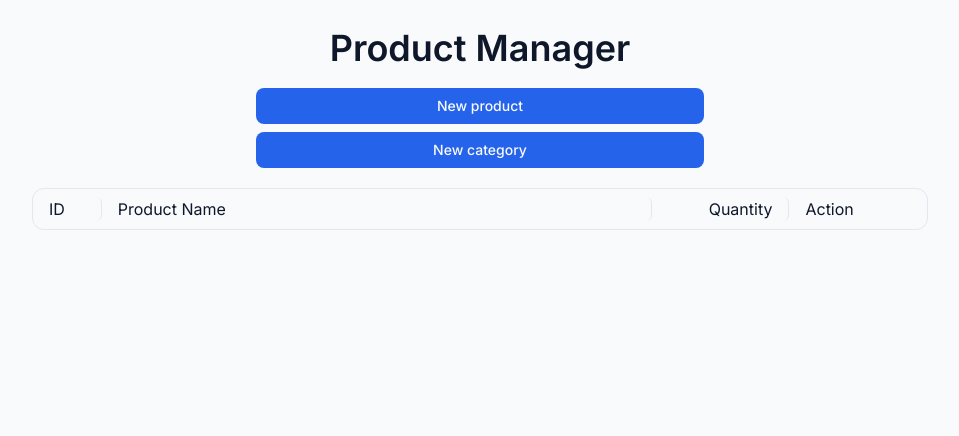
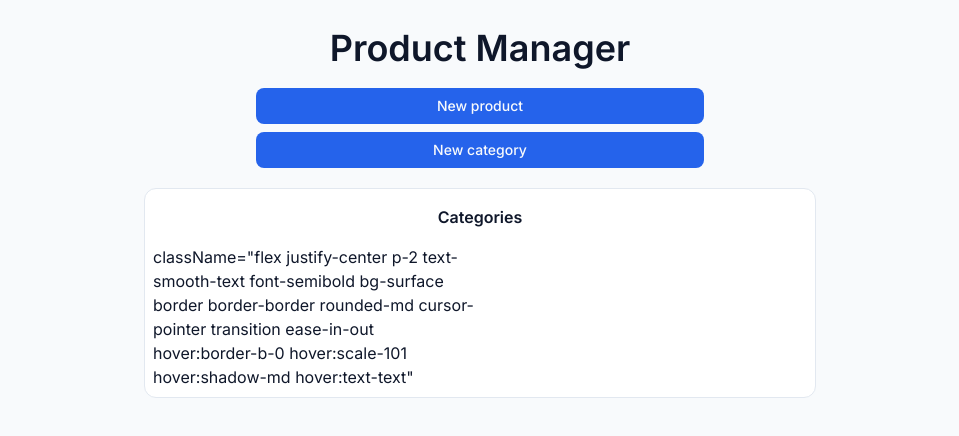
Before and after one commit to 2uzuk1/product_manager, a React (Vite) app: page / in a window 1280 px wide. Shown: the top 436 px of the page, without its empty margins (160-1119 px from the left). Built offline with nearby package versions, Linux system fonts and the light colour scheme.

Commit message:
style: add style for list

```diff
--- a/src/index.css
+++ b/src/index.css
@@ -28,10 +28,6 @@
   input[type="number"] {
     @apply rounded-lg border border-border bg-surface px-3 py-2 text-base font-normal text-text outline-none focus:border-primary focus:ring-2 focus:ring-primary/20;
   }
-
-  li {
-    @apply px-4 border-r rounded-md border-border last:border-r-0;
-  }
 }
 
 @layer components {
--- a/src/pages/Home.jsx
+++ b/src/pages/Home.jsx
@@ -22,12 +22,11 @@ function Home() {
         </Button>
         <Button onClick={() => setCategoryModalOpen(true)}>New category</Button>
       </div>
-
-      <ul className="grid grid-cols-[0.5fr_4fr_1fr_1fr] py-2 max-w-4xl w-full border border-border rounded-xl">
-        <li>ID</li>
-        <li>Product Name</li>
-        <li className="text-right">Quantity</li>
-        <li>Action</li>
+      <ul className="grid grid-cols-2 gap-2 p-2 max-w-2xl w-full bg-surface border border-border rounded-xl transition ease-in-out hover:scale-101 hover:shadow-md">
+        <h2 className="flex col-span-2 justify-center font-semibold p-2">
+          Categories
+        </h2>
+            className="flex justify-center p-2 text-smooth-text font-semibold bg-surface border border-border rounded-md cursor-pointer transition ease-in-out hover:border-b-0 hover:scale-101 hover:shadow-md hover:text-text"
       </ul>
 
       <ProductModal
```
